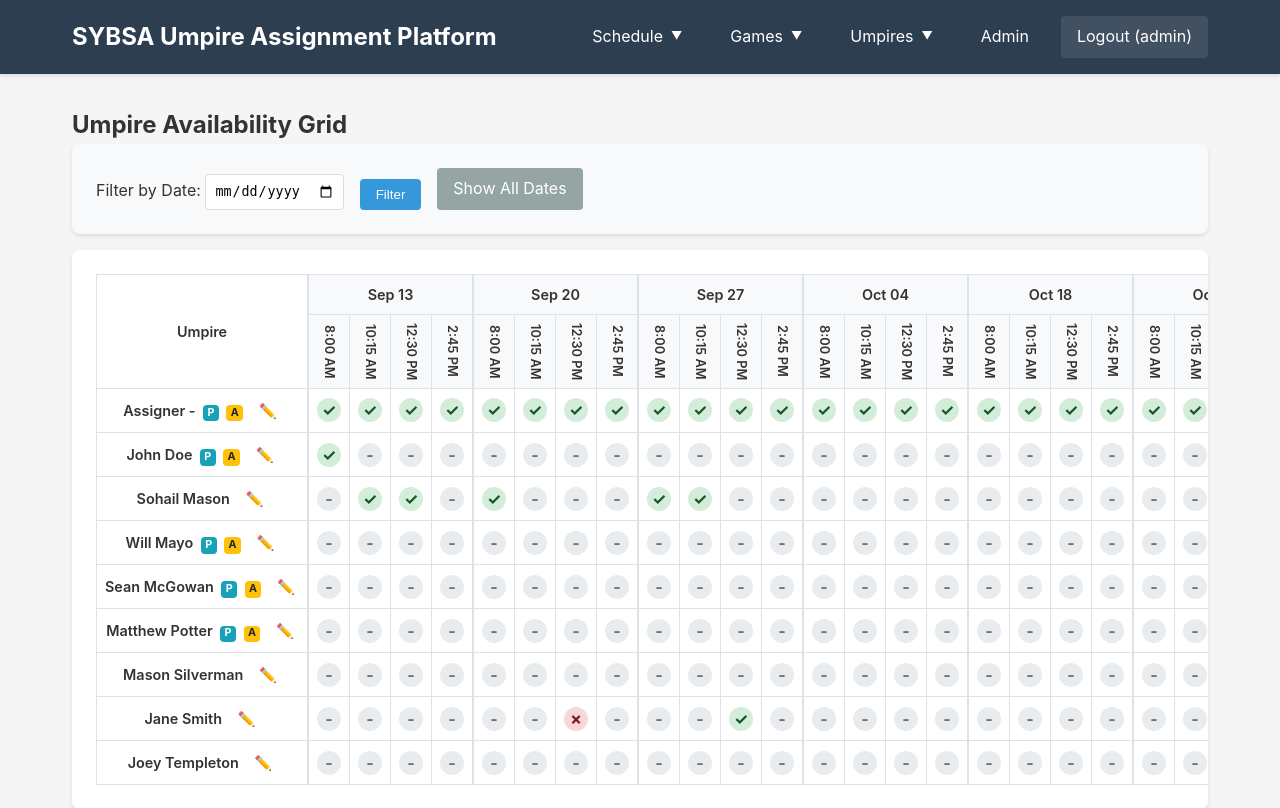
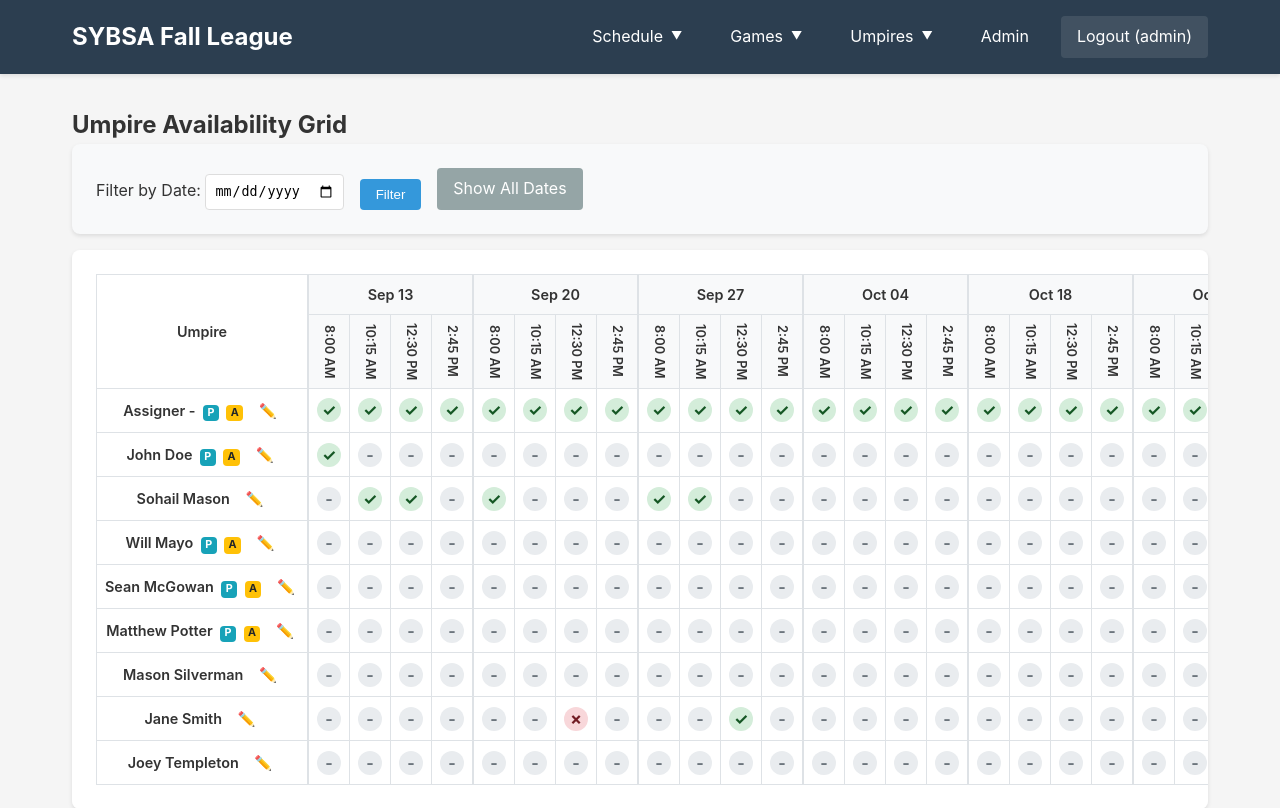
Before and after one commit to pantheonsteve/sybsa-umpire-assignment-platform, a Django app: page /availability-grid/ in a window 1280 px wide. Shown: the top 808 px of the page. Run offline with Django 5.2, Linux system fonts and the light colour scheme; a user stored in the database is signed in; data comes from the database, SQL or seed files in the repository.

Commit message:
updated title

```diff
--- a/assignments/templates/assignments/base.html
+++ b/assignments/templates/assignments/base.html
@@ -329,7 +329,7 @@
     </script>
     <header class="header">
         <div class="header-content">
-            <h1>SYBSA Umpire Assignment Platform</h1>
+            <h1>SYBSA Fall League</h1>
             <nav class="nav">
                 {% if user.is_authenticated %}
                     {% if user.umpire_profile %}
```
